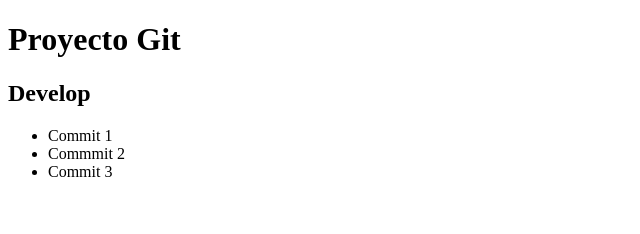
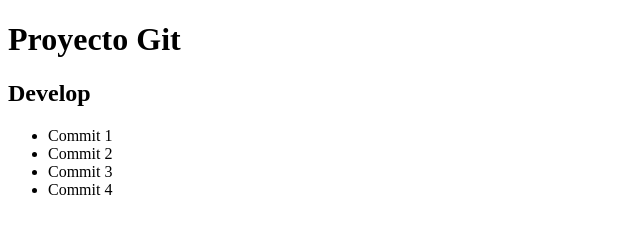
Before and after one commit to samukiller16/UT02Samuel, a plain HTML site: page Index.html in a window 1280 px wide. Shown: the full height of the page, 0-640 px from the left. Drawn offline with Linux system fonts and the light colour scheme.

Commit message:
Creado commit 4

```diff
--- a/Index.html
+++ b/Index.html
@@ -12,8 +12,9 @@
     <h2>Develop</h2>
     <ul>
         <li>Commit 1</li>
-        <li>Commmit 2</li>
+        <li>Commit 2</li>
         <li>Commit 3</li>
+        <li>Commit 4</li>
     </ul>
 
 </body>
```
